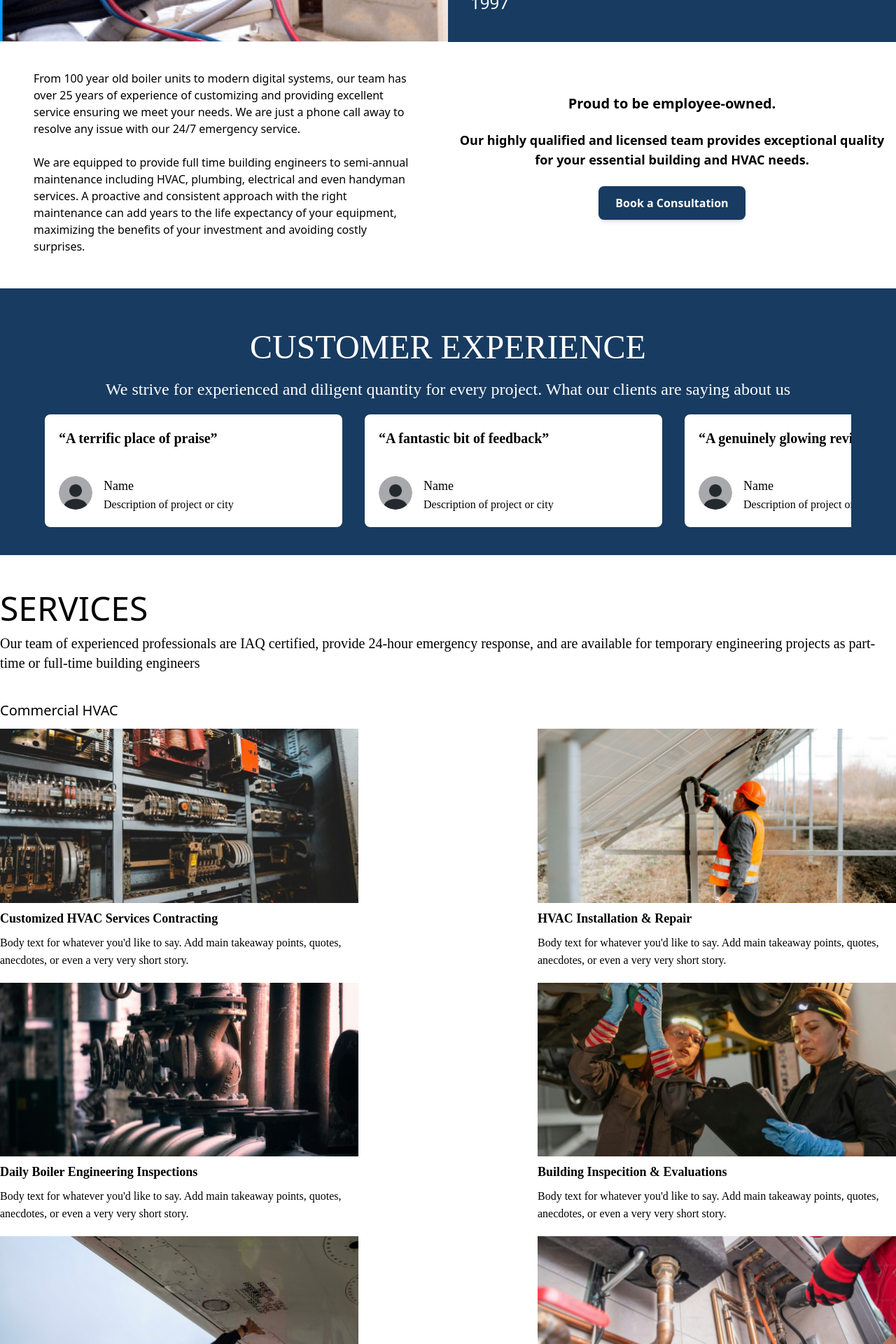
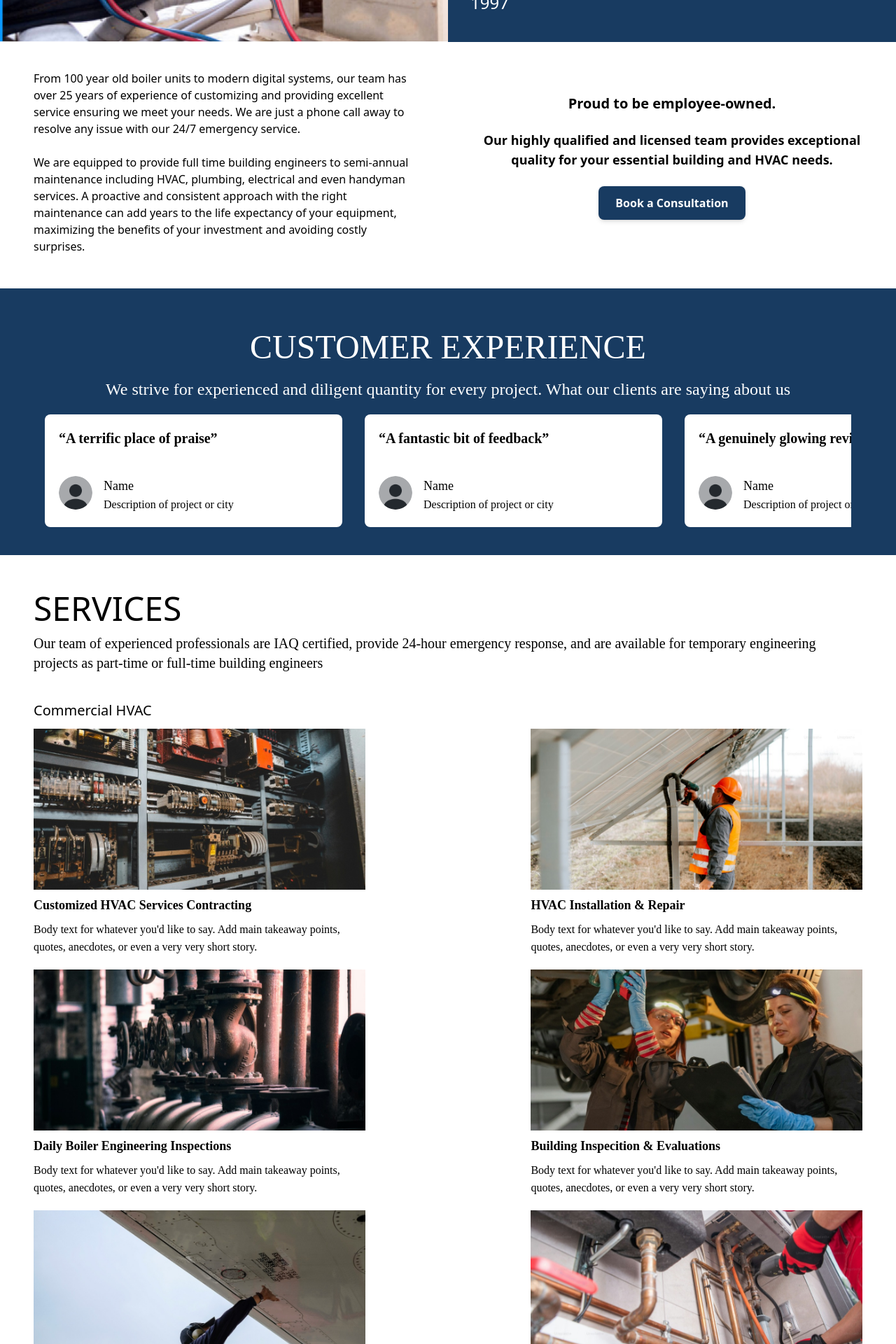
Before and after one commit to vishnu-anantatmula/absi-website, a React (Vite) app in the folder client/: page / in a window 1280 px wide. Shown: the part 460-2380 px from the top of the page at 70% size. Built offline with nearby package versions, Linux system fonts and the light colour scheme.

Commit message:
Changed breakpoint for About and Booking from xl to lg. Added dynamic padding to services section element

```diff
--- a/client/src/Components/CustomerPortal/Payment.tsx
+++ b/client/src/Components/CustomerPortal/Payment.tsx
@@ -20,7 +20,7 @@ export function Payment() {
       </div>
       <div className="basis-full sm:px-6">
         <PortalLink
-          text="Click to Pay Here"
+          text="Pay Here"
           url="https://paylink.paytrace.com/?m=eyJhbGciOiJBMjU2S1ciLCJlbmMiOiJBMTI4R0NNIn0.fO0ihhOXoZ_z16U6PRCL147vyFshztfc._dDxvwAAzFW12wu_.0Qkm708rS3L2-zCIFtHTvjf7DVZzyw9Sq09UKpHsFgDksBmYAJ-0JfKsdqrF6PZXjby7smMqo2x5YClbPTSR8aJMK11smAIcl8kg9pdvOafZhg7Yf5-fh4VPBcuUU8d4hFeo4UkirZwW3p9PVrnl60jjqVBqWSQqxbL1Xd3heMmBsHQbnB7f6ixcI54kd6eKe8DGptprlpwNSIsYoVeiPSSaykEekMFhgMbo9-KXFzuwvkytrR0ALMcsDHqmEbcZPpeSBaYEm2-ltgHV13cSa0bd52xl_xZ-ZwSJBQ.Wn_N65IYNW-YRbrejDh1Ug&amount=0%2E00&amountReadOnly=false&invoiceReadOnly=false"
         />
       </div>
--- a/client/src/Components/HomeSection/Booking.tsx
+++ b/client/src/Components/HomeSection/Booking.tsx
@@ -2,7 +2,7 @@ import { Link } from 'react-router-dom';
 
 export function Booking() {
   return (
-    <div className="grid place-items-center gap-6 px-4 mt-4 mb-2">
+    <div className="grid place-items-center gap-6 px-4 md:px-12 mt-4 mb-2">
       <div className="xl:basis-full">
         <h2 className="font-semibold text-xl">Proud to be employee-owned.</h2>
       </div>
--- a/client/src/Components/ServicesSection/Services.tsx
+++ b/client/src/Components/ServicesSection/Services.tsx
@@ -4,7 +4,7 @@ import AllServiceCards from './AllServiceCards';
 export default function Services() {
   return (
     <>
-      <section className="service-section" id="services">
+      <section className="service-section px-4 md:px-12" id="services">
         <div className="py-10">
           <h1 className="text-2xl lg:text-5xl font-marven leading-9 py-3">
             SERVICES
--- a/client/src/Pages/Home.tsx
+++ b/client/src/Pages/Home.tsx
@@ -21,7 +21,7 @@ export function Home({ isOpen, setIsOpen }: Props) {
           <HeroImage />
           <Banner />
         </div>
-        <div className="xl:hidden">
+        <div className="lg:hidden">
           <div className="grid place-items-center gap-6">
             <Booking />
           </div>
@@ -29,7 +29,7 @@ export function Home({ isOpen, setIsOpen }: Props) {
             <About />
           </div>
         </div>
-        <div className="hidden xl:flex">
+        <div className="hidden lg:flex">
           <div className="grid gap-6 mt-6 basis-1/2">
             <About />
           </div>
```
